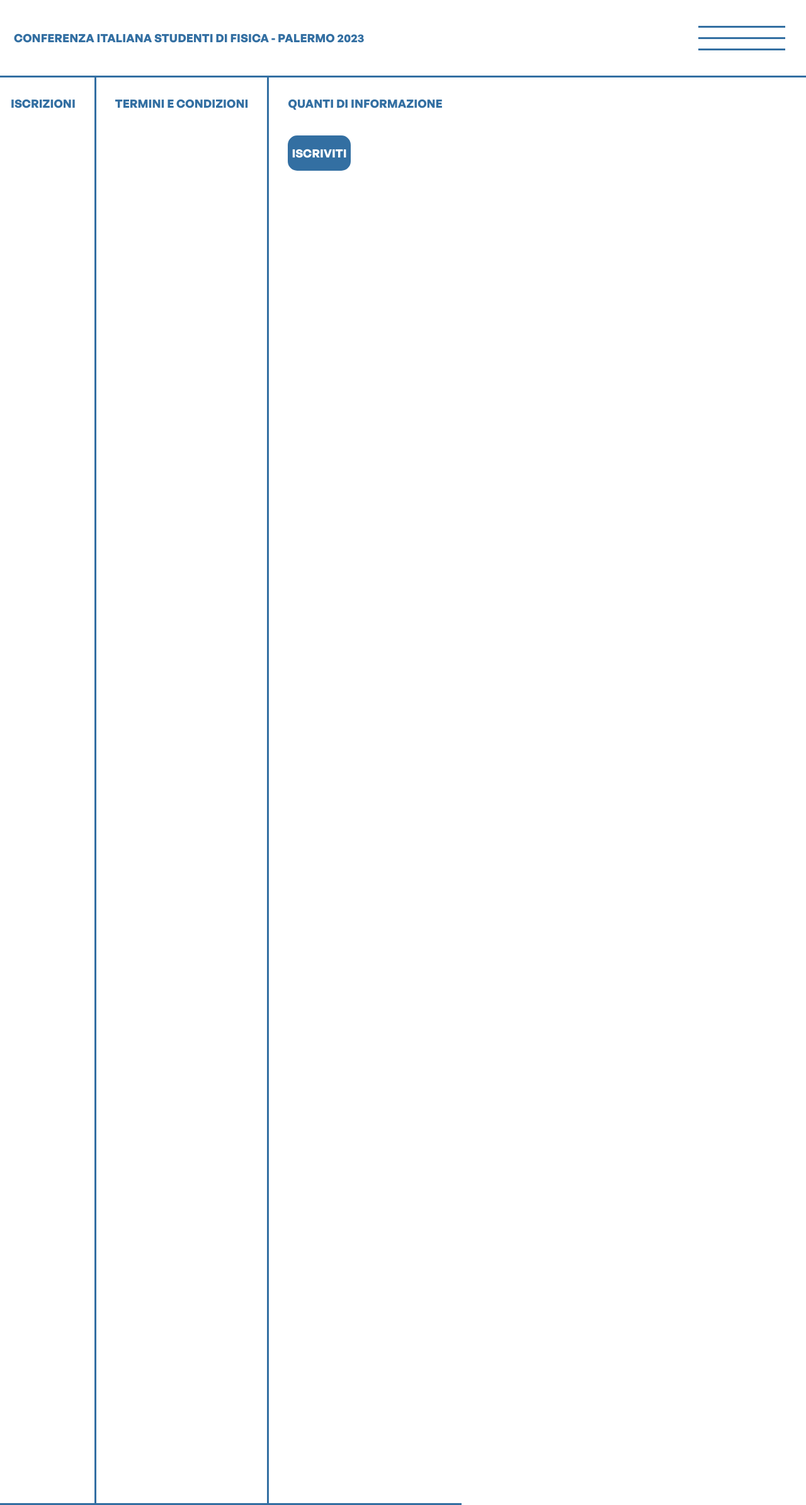
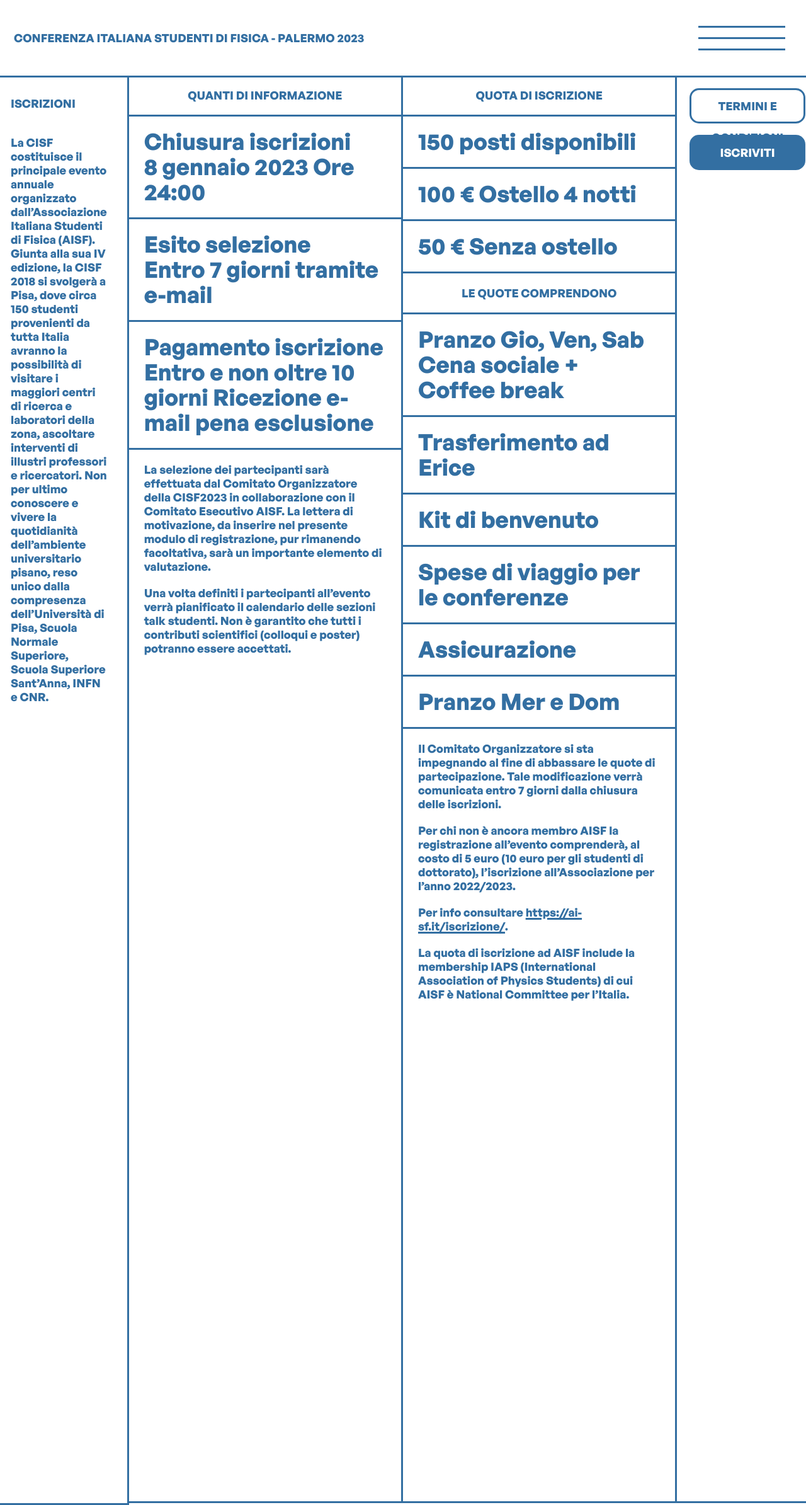
Before and after one commit to ai-sf/cisf23, a Jekyll site: the page built from iscrizioni.html, in a window 1280 px wide. Shown: the whole page at 63% size. Built offline with Jekyll 4.4.1, drawn with Linux system fonts in a browser that asks for light colours; nearby versions of some CDN libraries; some of the changed text lies outside the part shown.

Commit message:
Aggiorna iscrizioni

```diff
--- a/_data/iscrizioni.yml
+++ b/_data/iscrizioni.yml
@@ -1,19 +1,53 @@
 columns:
-  - width: 1
+  - width: h1 l6 m6 s6
     style: top
     title: Iscrizioni
     par: p2
-  - width: 4
-    style: top
-    par: p1
+    text: La CISF costituisce il principale evento annuale organizzato dall’Associazione Italiana Studenti di Fisica (AISF). Giunta alla sua IV edizione, la CISF 2018 si svolgerà a Pisa, dove circa 150 studenti provenienti da tutta Italia avranno la possibilità di visitare i maggiori centri di ricerca e laboratori della zona, ascoltare interventi di illustri professori e ricercatori. Non per ultimo conoscere e vivere la quotidianità dell’ambiente universitario pisano, reso unico dalla compresenza dell’Università di Pisa, Scuola Normale Superiore, Scuola Superiore Sant’Anna, INFN e CNR.
+
+  - width: h2 l3 m3 s6
+    style: separated info-spaced unspaced
+    par: p2
+    title: Quanti di informazione
     text:
-    title: Termini e condizioni
+      - title: Chiusura iscrizioni <br/>8 gennaio 2023 Ore 24:00
+      - title: Esito selezione <br/> Entro 7 giorni tramite e-mail
+      - title: Pagamento iscrizione <br/> Entro e non oltre 10 giorni Ricezione e-mail pena esclusione
+      - info:
+          - La selezione dei partecipanti sarà effettuata dal Comitato Organizzatore della CISF2023 in collaborazione con il Comitato Esecutivo AISF. La lettera di motivazione, da inserire nel presente modulo di registrazione, pur rimanendo facoltativa, sarà un importante elemento di valutazione.
+          - Una volta definiti i partecipanti all’evento verrà pianificato il calendario delle sezioni talk studenti. Non è garantito che tutti i contributi scientifici (colloqui e poster) potranno essere accettati.
 
-  - width: 1
-    style: full top
-    title: Quanti di informazione
+  - width: h2 l3 m3 s6
+    style: separated info-spaced unspaced
+    title: Quota di iscrizione
     par: p2
     text:
+      - title: 150 posti disponibili
+      - title: 100 € Ostello 4 notti
+      - title: 50 € Senza ostello
+      - subtitle: LE QUOTE COMPRENDONO
+      - title: Pranzo Gio, Ven, Sab <br/> Cena sociale + Coffee break
+      - title: Trasferimento ad Erice
+      - title: Kit di benvenuto
+      - title: Spese di viaggio per le conferenze
+      - title: Assicurazione
+      - title: Pranzo Mer e Dom
+      - info:
+          - Il Comitato Organizzatore si sta impegnando al fine di abbassare le quote di partecipazione. Tale modificazione verrà comunicata entro 7 giorni dalla chiusura delle iscrizioni.
+          - Per chi non è ancora membro AISF la registrazione all’evento comprenderà, al costo di 5 euro (10 euro per gli studenti di dottorato), l’iscrizione all’Associazione per l’anno 2022/2023.
+          - Per info consultare <a class="underline" href="https://ai-sf.it/iscrizione/">https://ai-sf.it/iscrizione/</a>.
+          - La quota di iscrizione ad AISF include la membership IAPS (International Association of Physics Students) di cui AISF è National Committee per l’Italia.
+
+
+
+
+  - width: h1 l6 m6 s6
+    style: unspaced buttons
+    text:
+    - button: on
+      text: Termini e condizioni
+      link: https://www.google.it
     - button: on
       text: Iscriviti
-      link: www.google.it
+      style: primary
+      link: https://www.google.it
--- a/_includes/columns.html
+++ b/_includes/columns.html
@@ -16,7 +16,7 @@
       {% for p in column.text %}
         <div class="{{p.color}}">
           {% if p.button%}
-            <a class="button full-width primary" href="{{p.link}}">{{p.text}}</a>
+            <a class="button {{p.style}}" href="{{p.link}}">{{p.text}}</a>
           {% else %}
 
             {% if p.section %}
@@ -30,7 +30,7 @@
                 </div>
               {% endif %}
               {% if p.first %}
-                <p>{{p.title}}</p>
+                {% if p.title %} <p>{{p.title}}</p> {% endif %}
                 {% if p.subtitle %}
                   <h3>{{p.subtitle}}</h3>
                 {% endif %}
@@ -60,7 +60,7 @@
                   </div>
                 {% endif %}
               {% else %}
-                {{p}}
+                <p class="{{column.par}}">{{p}}</p>
               {% endif %}
             {% endif %}
           {% endif %}
--- a/css/main.scss
+++ b/css/main.scss
@@ -700,7 +700,7 @@ ul.accordion{
     margin-bottom: 0px;
     box-sizing: border-box;
     justify-content: stretch;
-    align-items: flex-start;
+    align-items: stretch;
 
     @media screen and (min-width: $large){
       overflow-y: scroll;
@@ -728,6 +728,9 @@ ul.accordion{
       @extend p;
       padding: 20px;
       flex-grow: 1;
+      .button{
+        width: 100%;
+      }
       .image{
         height: 0;
         padding-top: 100%;
@@ -776,19 +779,20 @@ ul.accordion{
           margin-bottom: 20px;
 
         }
-        .button{
-          width: 100%;
-          margin: 10px 0px;
-        }
+
       }
 
+
     }
+  &.info-spaced .grid-info p{
+    margin-bottom: 20px;
+  }
 
   &.separated{
     align-items: stretch;
     overflow-y: hidden;
     @media screen and (max-width: $large){
-      margin-top: 100px;
+        margin-top: 100px;
     }
 
     & .column-content{
@@ -810,6 +814,11 @@ ul.accordion{
         h3{
           margin-top: 2px;
           margin-bottom: 10px;
+        }
+
+        h3:only-child{
+          text-align: center;
+          margin: 0px;
         }
       }
     }
@@ -899,7 +908,25 @@ ul.accordion{
   }
 
   }
+  &.unspaced{
+    margin-top: -3px;
+  }
 
+  &.buttons .column-content{
+    display: flex;
+    flex-direction: column;
+    justify-content: flex-start;
+    align-items: stretch;
+    align-content: stretch;
+
+    @media screen and (min-width: #{$small+1}) and (max-width: $large){
+      flex-direction: row;
+      justify-content: space-around;
+      div {
+        width: 40%;
+      }
+    }
+  }
     &.full{
       justify-content: space-between;
     }
@@ -1024,3 +1051,8 @@ body.fixed-footer{
    display: none;
   }
 }
+
+.underline{
+  text-decoration: underline;
+  text-decoration-thickness: 3px;
+}
--- a/iscrizioni.html
+++ b/iscrizioni.html
@@ -6,4 +6,3 @@ layout: default
 ---
 
 {% include columns.html data=site.data.iscrizioni.columns %}
-{% include faq.html%}
```
